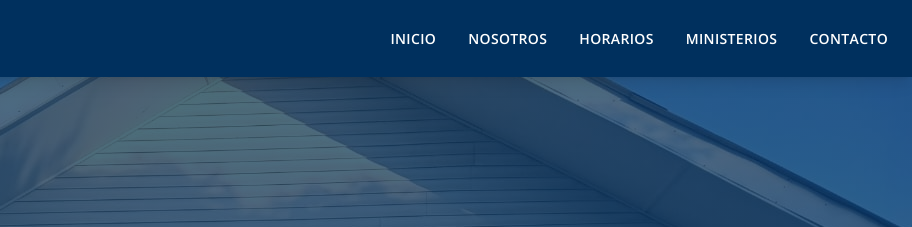
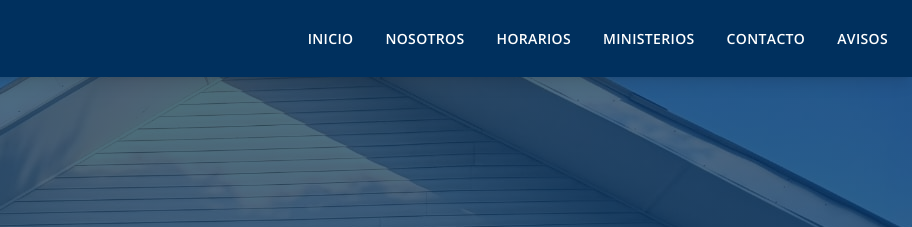
Before and after one commit to MauricioGalaz/IASDSFLimache, a plain HTML site: page index.html in a window 1280 px wide. Shown: the top 227 px of the page, 368-1280 px from the left. Drawn offline with nearby package versions, Linux system fonts and the light colour scheme.

Commit message:
Agregando menu avisos y subido a GitHub

```diff
--- a/index.html
+++ b/index.html
@@ -60,6 +60,7 @@
             <a href="#horarios" class="hover:text-adventist-gold transition duration-300">Horarios</a>
             <a href="#ministerios" class="hover:text-adventist-gold transition duration-300">Ministerios</a>
             <a href="#contacto" class="hover:text-adventist-gold transition duration-300">Contacto</a>
+            <a href="#avisos" class="hover:text-adventist-gold transition duration-300">Avisos</a>
         </div>
 
         <div class="md:hidden">
@@ -76,6 +77,7 @@
             <a href="#horarios" class="block py-2 px-3 hover:bg-adventist-gold hover:text-adventist-blue transition duration-300 rounded-md">Horarios</a>
             <a href="#ministerios" class="block py-2 px-3 hover:bg-adventist-gold hover:text-adventist-blue transition duration-300 rounded-md">Ministerios</a>
             <a href="#contacto" class="block py-2 px-3 hover:bg-adventist-gold hover:text-adventist-blue transition duration-300 rounded-md">Contacto</a>
+            <a href="#avisos" class="block py-2 px-3 hover:bg-adventist-gold hover:text-adventist-blue transition duration-300 rounded-md">Avisos</a>
         </div>
     </div>
 </nav>
```
